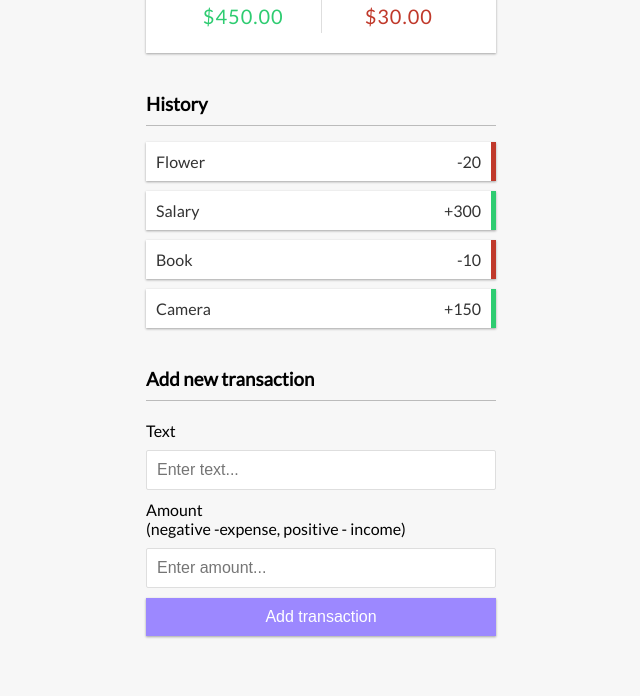
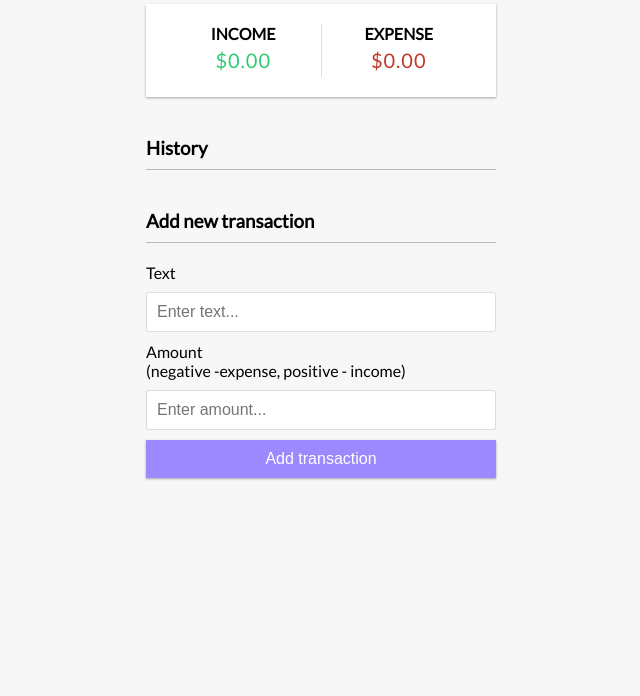
Before and after one commit to THN91/Expense-Tracker, a plain HTML site: page index.html in a window 1280 px wide. Shown: the part 217-913 px from the top of the page, without its empty margins (319-959 px from the left). After the commit the page ends 800 px from the top, so only its background shows below. Drawn offline with Linux system fonts and the light colour scheme.

Commit message:
finished

```diff
--- a/script.js
+++ b/script.js
@@ -6,14 +6,12 @@ const form = document.getElementById('form');
 const text = document.getElementById('text');
 const amount = document.getElementById('amount');
 
-const dummyTransactions = [
-    {id: 1, text: 'Flower', amount: -20},
-    {id: 2, text: 'Salary', amount: 300},
-    {id: 3, text: 'Book', amount: -10},
-    {id: 4, text: 'Camera', amount: 150}
-];
 
-let transactions = dummyTransactions;
+const localStorageTransactions = JSON.parse(localStorage.getItem('transactions'));
+
+let transactions =
+    localStorage.getItem('transaction') !== null ?
+        localStorageTransactions : [];
 
 function addTransaction(e) {
     e.preventDefault();
@@ -31,6 +29,8 @@ function addTransaction(e) {
         addTransactionDOM(transiction);
 
         updateValues();
+
+        updateLocalStorage();
 
         text.value = '';
         amount.value = '';
@@ -76,23 +76,29 @@ function updateValues() {
         .toFixed(2);
 
     balance.innerText = `$${total}`;
-    money_plus.innerText = `$${income}`
+    money_plus.innerText = `$${income}`;
     money_minus.innerText = `$${expense}`
 }
 
 function removeTransaction(id) {
     transactions = transactions.filter(transaction => transaction.id !== id);
 
+    updateLocalStorage();
+
     init();
+}
+
+function updateLocalStorage() {
+    localStorage.setItem('transactions', JSON.stringify(transactions));
 }
 
 function init() {
     list.innerHTML = '';
 
-    transactions.forEach(addTransactionDOM)
+    transactions.forEach(addTransactionDOM);
     updateValues()
 }
 
 init();
 
-form.addEventListener('submit', addTransaction)
+form.addEventListener('submit', addTransaction);
```
Also changed, not shown: index.html (+0 -1 lines).
